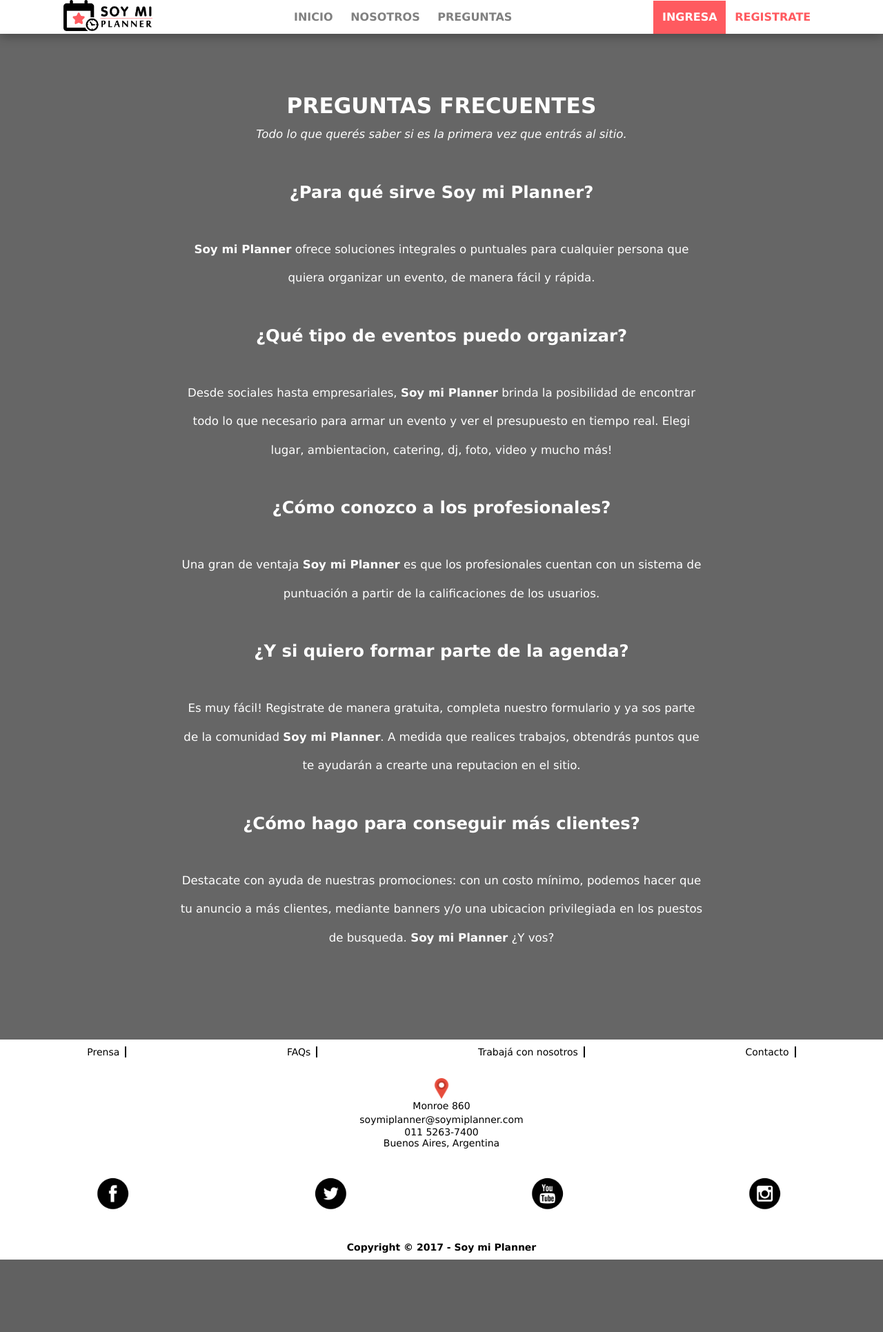
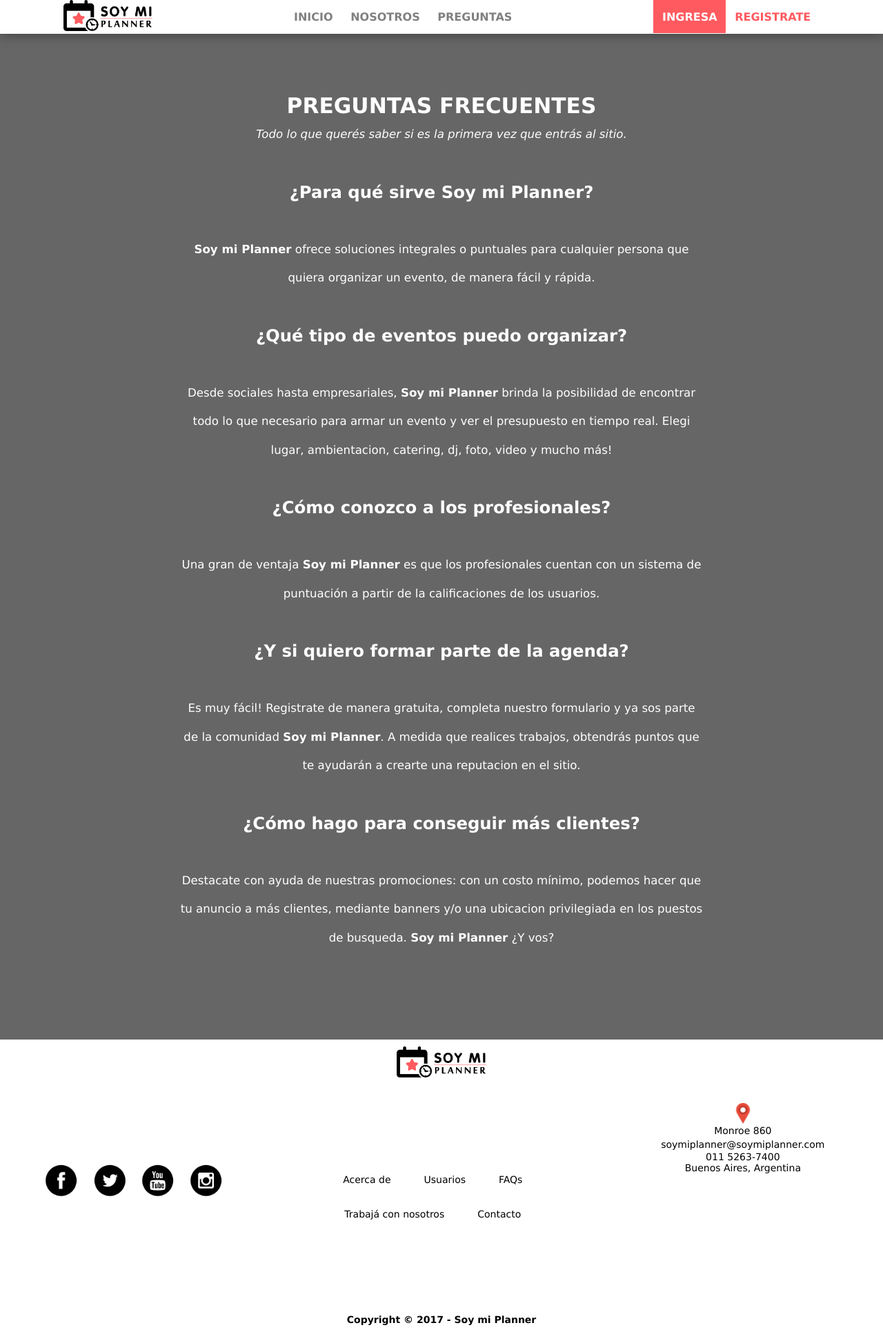
Before and after one commit to gonzalonf/trabajo-integrador, a PHP site: page /html/FAQ.php in a window 1280 px wide. Shown: the whole page at 69% size. Before the commit the page ends 1826 px from the top, so only its background shows below. Run offline with PHP 8.4, Linux system fonts and the light colour scheme; grey boxes are pictures that could not be loaded.

Commit message:
Footer Responsive
y cambie flechita que en el safari del iphone se veia mal

```diff
--- a/css/style.css
+++ b/css/style.css
@@ -184,12 +184,16 @@ footer{
 	color: black ;
 	font-size: 14px;
 }
+footer nav{
+	margin-top: 20px;
+}
 footer ul{
 	display: flex;
 }
 footer li {
 	margin: auto;
-	border-right: solid black 2px;
+	/*border-right: solid black 2px;*/
+
 
 }
 footer li a {
@@ -224,6 +228,10 @@ footer .top{
 	font-weight: bold;
 	color: #ff5a5f;
 }
+footer img{
+	display: block;
+	margin:auto;
+}
 #myBtn {
   display: none;
   position: fixed;
@@ -257,6 +265,7 @@ footer .top{
 	font-weight: bold;
 	display: flex;
 	justify-content: center;
+	margin-top: 5px;
 }
 
 
@@ -266,7 +275,7 @@ footer .top{
 	background-size: cover;
 	display: block;
 	margin: 0px;
-	/* height: 95vh; */ /*solo va en query desktop*/
+	/* height: 95vh;  /*solo va en query desktop*/
 	padding: 5%;
 	min-height: 500px;
 	font-weight: bold;
@@ -872,7 +881,7 @@ footer .top{
 	.barra_superior{
 		flex-flow: row;
 		justify-content: center;
-		align-items: center;
+		/*align-items: center;*/
 	}
 
 	.logo-marca img{
@@ -949,4 +958,42 @@ footer .top{
 	.contenedor-responsive-altura{
 		padding-top: 10%;
 	}
+	footer .footerContainer{
+		margin-top: 7px;
+	}
+	.logoFooter{
+		height: 45px;
+		display: block;
+		margin: auto;
+	}
+
+	.footerContainer{
+		display: flex;
+		justify-content: space-around;
+	}
+	footer ul{
+		flex-wrap: wrap;
+		justify-content: center;
+	}
+	footer li{
+		margin: auto 20px;
+	}
+	footer ul a{
+		/*padding-right: 20px;*/
+	}
+
+	.redesSociales{
+		margin: auto;
+		order: -1;
+	}
+	footer nav{
+		margin: auto;
+		max-width: 33%;
+		line-height: 50px;
+	}
+	footer .lugar{
+		margin: auto;
+	}
+
+
 }
--- a/html/footer.html
+++ b/html/footer.html
@@ -1,12 +1,18 @@
 <footer>
+		<img class="logoFooter" src="../images/logo.png" height=45px alt="logotipo" class="logo">
 	<div class="footerContainer">
+	<nav>
 		<ul>
-			<li><a href="#">Prensa</a></li>
+			<li><a href="#">Acerca de</a></li>
+			<li><a href="#">Usuarios</a></li>
 			<li><a href="FAQ.php">FAQs</a></li>
 			<li><a href="#">Trabajá con nosotros</a></li>
 			<li><a href="mailto:soymiplanner@soymiplanner.com?subject=feedback">Contacto</a></li>
 		</ul>
+	</nav>
 		<div class="lugar">
+
+
 			<img class="map" src="../images/mapMarker.png" alt="map" width="30px"
 			style="
 			display: block;
@@ -19,6 +25,8 @@
 			<br>
 			<p>011 5263-7400</p>
 			<p>Buenos Aires, Argentina</p>
+			<br>
+			<iframe src="https://www.google.com/maps/embed?pb=!1m18!1m12!1m3!1d3286.192217351854!2d-58.44596638477182!3d-34.548688280473726!2m3!1f0!2f0!3f0!3m2!1i1024!2i768!4f13.1!3m3!1m2!1s0x95bcb436f0040d09%3A0x4aeb76b157369423!2sMonroe+860%2C+C1428BKD+CABA!5e0!3m2!1ses-419!2sar!4v1493246315817" width="200" height="150" frameborder="0" style="border:0" allowfullscreen></iframe>
 		</div>
 		<div class="redesSociales">
 			<ul>
@@ -31,10 +39,9 @@
 			<br>
 		</div>
 	</div>
-
 	<p class="copyRight">Copyright © 2017 - Soy mi Planner</p>
 
-	<button onclick="topFunction()" id="myBtn" title="Go to top">⬆</button>
+	<button onclick="topFunction()" id="myBtn" title="Go to top">↑</button>
 
 	<script>
 	window.onscroll = function() {scrollFunction()};
```
